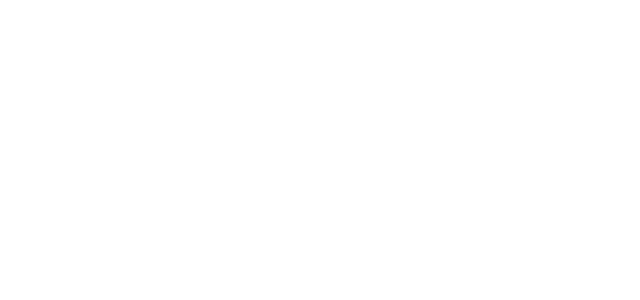
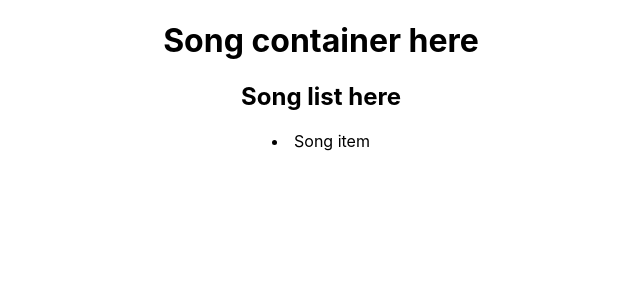
Before and after one commit to AvianLearning/React-iTunes-Top-20, a React (Create React App) app: page / in a window 1280 px wide. Shown: the top 300 px of the page, without its empty margins (319-959 px from the left). Built offline with nearby package versions, Linux system fonts and the light colour scheme.

Commit message:
Added placeholder text for each component. Checked can see in browser

```diff
--- a/src/App.js
+++ b/src/App.js
@@ -1,9 +1,10 @@
 import './App.css';
+import SongContainer from './containers/SongContainer';
 
 function App() {
   return (
     <div className="App">
-
+     <SongContainer />
     </div>
   );
 }
--- /dev/null
+++ b/src/components/Song.js
@@ -0,0 +1,8 @@
+const Song = () => {
+
+    return (
+        <li>Song item</li>
+    )
+}
+
+export default Song;
--- /dev/null
+++ b/src/components/SongList.js
@@ -0,0 +1,14 @@
+import Song from './Song';
+
+const SongList = () => {
+
+
+    return (
+        <>
+        <h2>Song list here</h2>
+        <Song />
+        </>
+    )
+}
+
+export default SongList;
--- /dev/null
+++ b/src/containers/SongContainer.js
@@ -0,0 +1,14 @@
+import SongList from '../components/SongList'
+
+const SongContainer = () => {
+
+    return (
+        <>
+        <h1>Song container here</h1>
+        <SongList />
+        </>
+    )
+
+}
+
+export default SongContainer;
```
Also changed, not shown: 1 other file (tests, documents, lock files or other folders).
